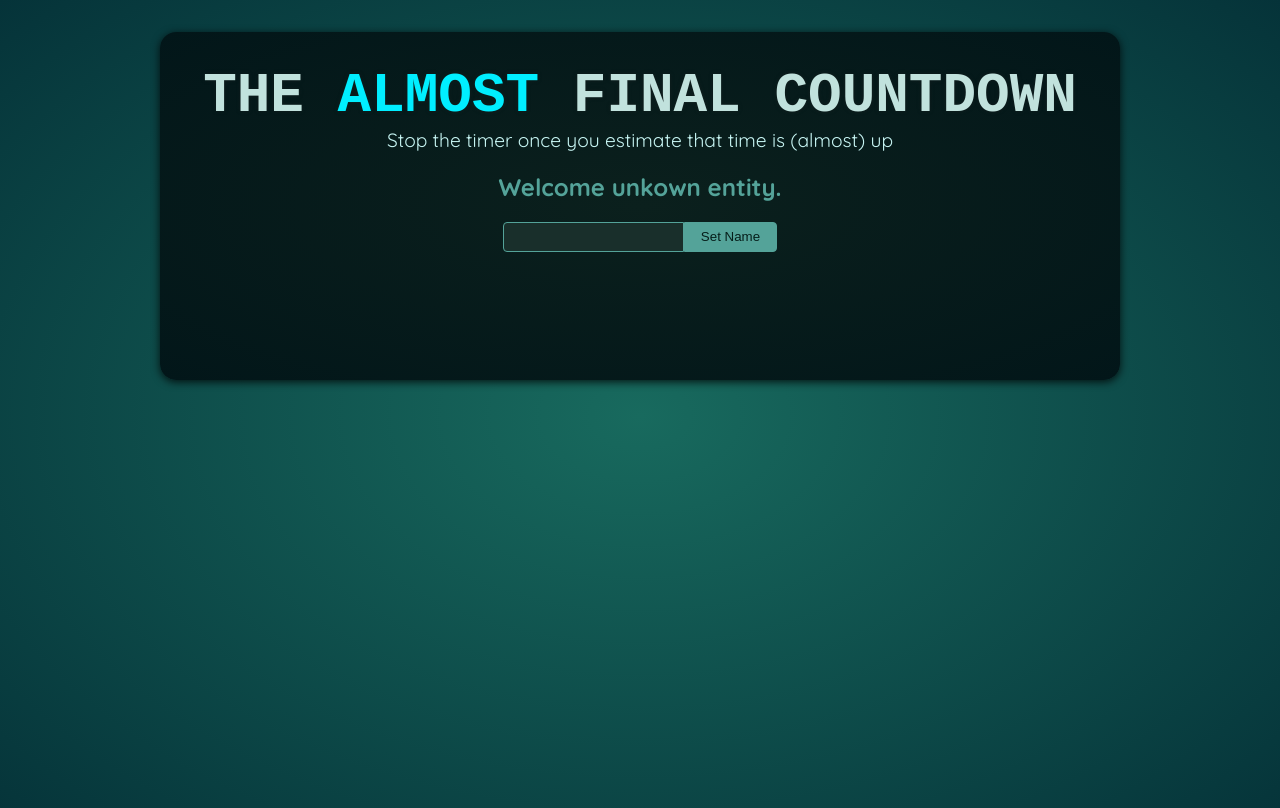
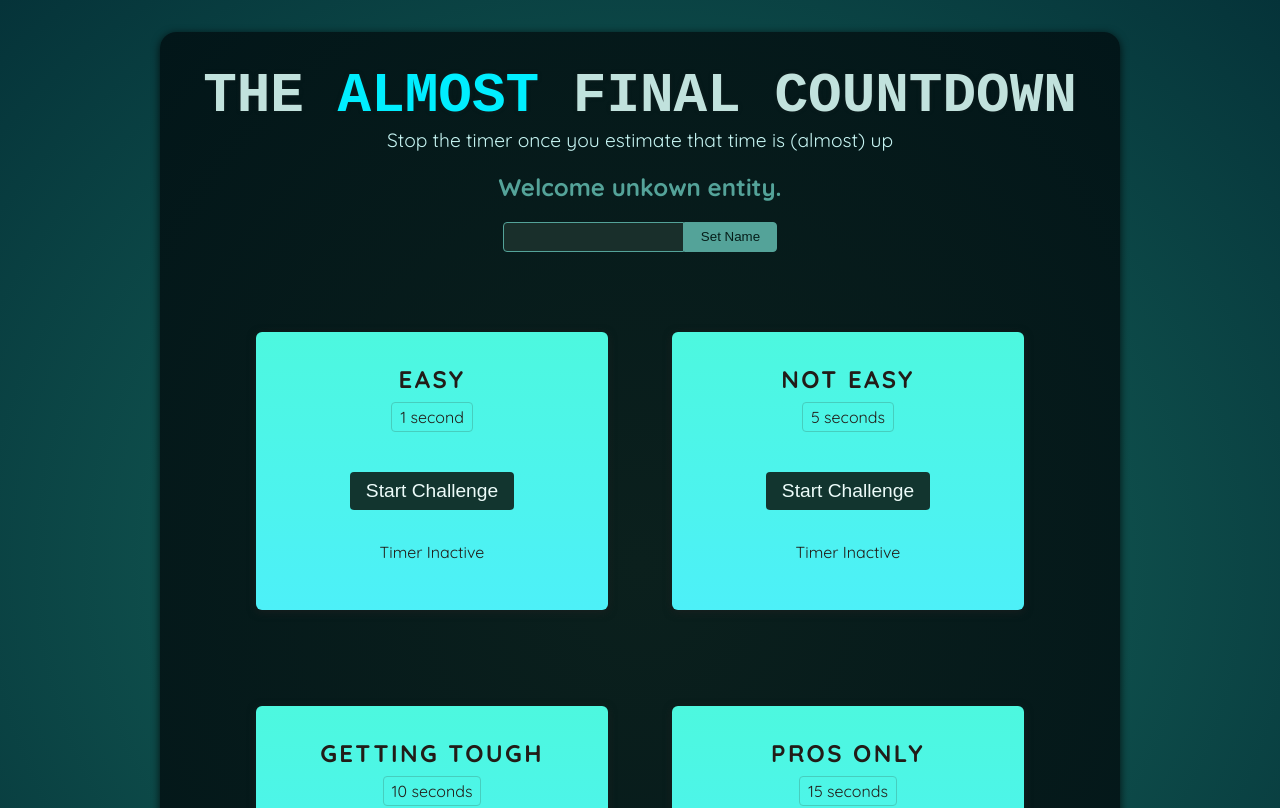
Before and after one commit to pedrocart/refs-and-portals, a React (Vite) app: page / in a window 1280 px wide. Shown: the top 808 px of the page. Built offline with nearby package versions, Linux system fonts and the light colour scheme; a web font is replaced by a local one.

Commit message:
Timer Functioning indenpently

```diff
--- a/src/App.jsx
+++ b/src/App.jsx
@@ -1,10 +1,16 @@
 import Player from './components/Player.jsx';
+import TimerChalenge from './components/TimerChallenge.jsx';
 
 function App() {
   return (
     <>
       <Player />
-      <div id="challenges"></div>
+      <div id="challenges">
+         <TimerChalenge title="Easy" targetTime={1}/>
+         <TimerChalenge title="Not Easy" targetTime={5}/>
+         <TimerChalenge title="Getting Tough" targetTime={10}/>
+         <TimerChalenge title="Pros Only" targetTime={15}/>
+      </div>
     </>
   );
 }
--- a/src/components/TimerChallenge.jsx
+++ b/src/components/TimerChallenge.jsx
@@ -1,12 +1,37 @@
+import { useState, useRef } from "react";
+
 export default function TimerChalenge({ title, targetTime }) {
+   const timer = useRef();
+
+   const [timerStarted, setTimerStarted] = useState(false);
+   const [timerExpired, setTimerExpired] = useState(false);
+
+   function handleStart() {
+      timer.current = setTimeout(() => {
+         setTimerExpired(true);
+      }, targetTime * 1000);
+
+      setTimerStarted(true);
+   }
+
+   function handleStop() {
+      clearTimeout(timer.current);
+   }
+
    return (
       <section className="challenge">
          <h2>{title}</h2>
+         {timerExpired && <p>You lost!</p>}
          <p className="challenge-time">
             {targetTime} second{targetTime > 1 ? "s" : ""}
          </p>
          <p>
-            <button>Start Challenge</button>
+            <button onClick={timerStarted ? handleStop : handleStart}>
+               {timerStarted ? 'Stop' : 'Start'} Challenge
+            </button>
+         </p>
+         <p className={timerStarted ? "active" : undefined}>
+            {timerStarted ? 'Time is running...' : 'Timer Inactive'}
          </p>
       </section>
    );
```
